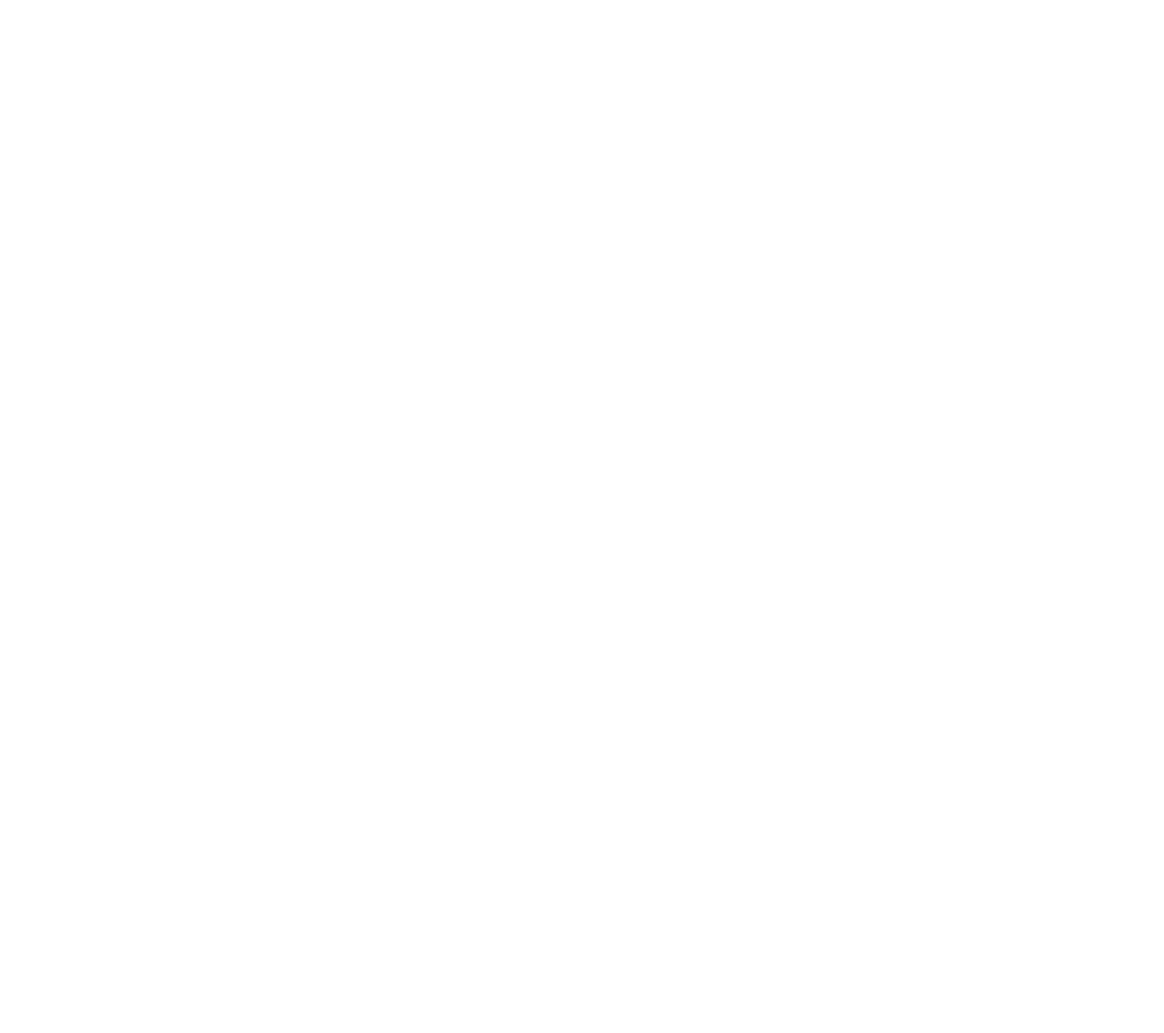
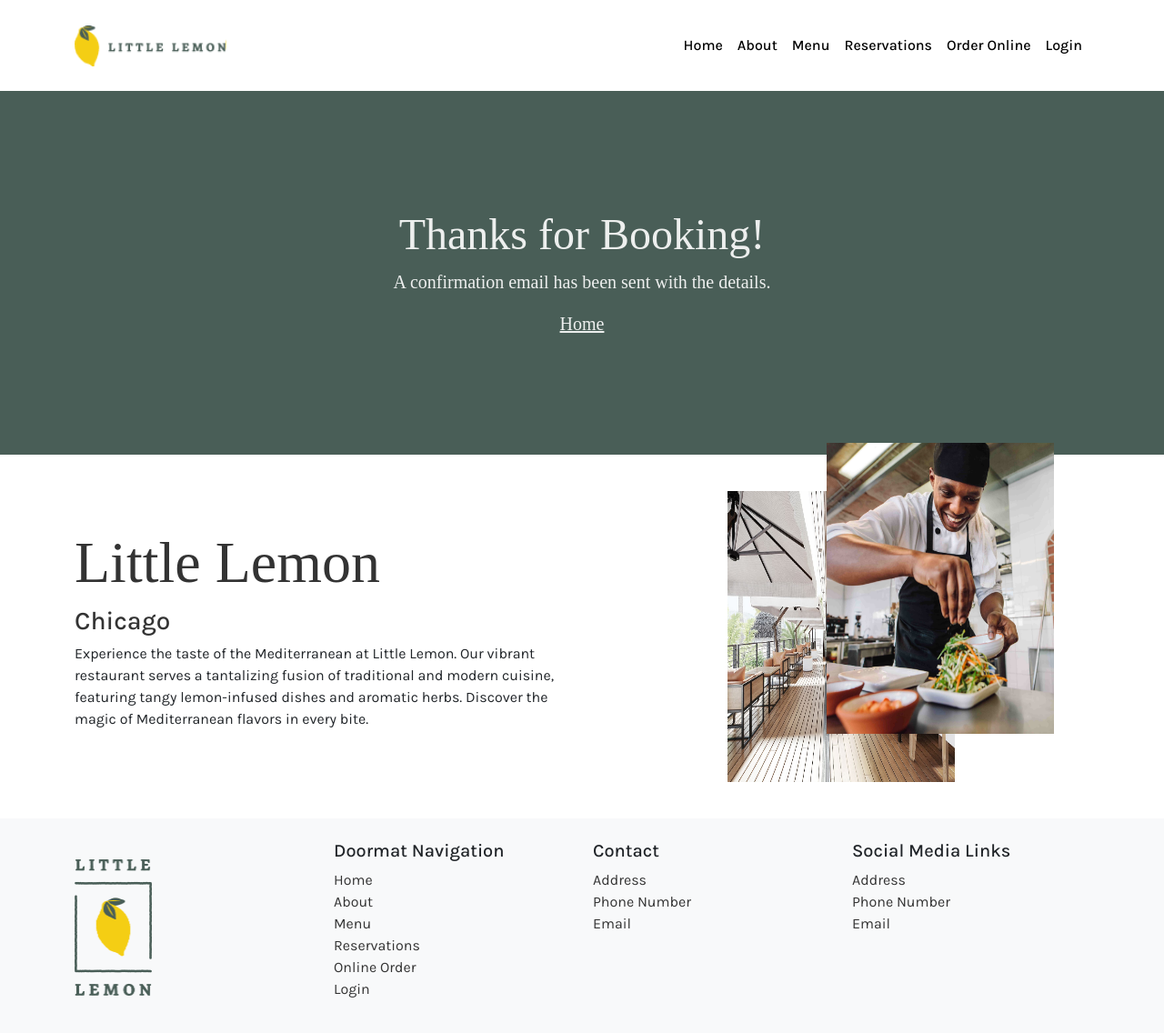
Before and after one commit to mcmurray0125/little-lemon, a React (Vite) app: page /booking-confirmation in a window 1280 px wide. Before the commit this address had no page. Shown: the top 1136 px of the page at 91% size. Before the commit the page ends 800 px from the top, so only its background shows below. Built offline with nearby package versions, Linux system fonts and the light colour scheme; a web font is replaced by a local one.

Commit message:
added booking confirmation page.

```diff
--- a/src/App.jsx
+++ b/src/App.jsx
@@ -1,6 +1,7 @@
 import { BrowserRouter as Router, Routes, Route } from 'react-router-dom';
 import HomePage from './pages/HomePage';
 import Booking from './pages/Booking';
+import Confirmation from './pages/Confirmation';
 
 
 function App() {
@@ -10,6 +11,7 @@
       <Routes>
         <Route exact path="/" element={<HomePage />} />
         <Route path="/booking" element={<Booking />} />
+        <Route path="/booking-confirmation" element={<Confirmation />} />
       </Routes>
     </Router>
   )
--- /dev/null
+++ b/src/components/BookingConfirm.jsx
@@ -0,0 +1,15 @@
+import React from 'react'
+import { Container } from "react-bootstrap"
+import { Link } from 'react-router-dom'
+
+export default function BookingConfirm() {
+  return (
+    <section id="booking-confirm">
+        <Container>
+            <h1 style={{fontSize: "48px"}}>Thanks for Booking!</h1>
+            <p className='fs-5'>A confirmation email has been sent with the details.</p>
+            <Link to='/' style={{color: "var(--light-grey)", fontSize: "1.25rem"}}>Home</Link>
+        </Container>
+    </section>
+  )
+}
--- a/src/components/BookingForm.jsx
+++ b/src/components/BookingForm.jsx
@@ -1,7 +1,7 @@
 import { useState, useEffect } from 'react';
 import { Form, Button, Container } from 'react-bootstrap';
 
-export default function BookingForm({ availableTimes, updateTimes, dispatchOnDateChange }) {
+export default function BookingForm({ availableTimes, submitData, dispatchOnDateChange }) {
   const [date, setDate] = useState('');
   const [time, setTime] = useState('17:00');
   const [guests, setGuests] = useState(1);
@@ -12,16 +12,16 @@
     dispatchOnDateChange(e.target.value);
   };
 
-  const handleSubmit = (e) => {
+  const handleFormSubmit = e => {
     e.preventDefault();
-    // Handle form submission logic here
+    submitData({ date, time, guests, occasion, });
   };
 
   return (
     <section id='booking'>
         <Container className='booking-container p-5'>
             <h1>Reserve Your Seat</h1>
-            <Form style={{ display: 'grid', width: '300px', gap: '10px' }} onSubmit={handleSubmit}>
+            <Form style={{ display: 'grid', width: '300px', gap: '10px' }} onSubmit={handleFormSubmit}>
                 <Form.Label htmlFor="res-date">Choose date</Form.Label>
                 <Form.Control
                     type="date"
--- a/src/components/Cards/SpecialCard.jsx
+++ b/src/components/Cards/SpecialCard.jsx
@@ -13,7 +13,7 @@
             <h5 className="special-price">${special.price}</h5>
           </div>
           <p>{special.description}</p>
-          <a className="fw-bold text-decoration-none" style={{color: "var(--dark-grey)"}} href="/">Order a Delivery <i className="fa-solid fa-bicycle"></i></a>
+          <a className="fw-bold text-decoration-none" style={{color: "var(--dark-grey)"}} href="#">Order a Delivery <i className="fa-solid fa-bicycle"></i></a>
         </Card.Body>
     </Card>
   )
--- a/src/components/Footer.jsx
+++ b/src/components/Footer.jsx
@@ -24,19 +24,19 @@
                   <a href="/">Home</a>
                 </li>
                 <li>
-                  <a href="/">About</a>
+                  <a href="#about-us">About</a>
                 </li>
                 <li>
-                  <a href="/">Menu</a>
+                  <a href="#">Menu</a>
                 </li>
                 <li>
-                  <a href="/">Reservations</a>
+                  <a href="/booking">Reservations</a>
                 </li>
                 <li>
-                  <a href="/r">Online Order</a>
+                  <a href="#">Online Order</a>
                 </li>
                 <li>
-                  <a href="/">Login</a>
+                  <a href="#">Login</a>
                 </li>
               </ul>
             </div>
@@ -45,9 +45,9 @@
             <div className='text-start'>
               <h5>Contact</h5>
               <ul className="list-unstyled">
-                <li><a href='/'>Address</a></li>
-                <li><a href='/'>Phone Number</a></li>
-                <li><a href='/'>Email</a></li>
+                <li><a href='#'>Address</a></li>
+                <li><a href='#'>Phone Number</a></li>
+                <li><a href='#'>Email</a></li>
               </ul>
             </div>
           </Col>
@@ -55,9 +55,9 @@
             <div className='text-start'>
               <h5>Social Media Links</h5>
               <ul className="list-unstyled">
-                <li><a href='/'>Address</a></li>
-                <li><a href='/'>Phone Number</a></li>
-                <li><a href='/'>Email</a></li>
+                <li><a href='#'>Address</a></li>
+                <li><a href='#'>Phone Number</a></li>
+                <li><a href='#'>Email</a></li>
               </ul>
             </div>
           </Col>
--- a/src/components/Navigation.jsx
+++ b/src/components/Navigation.jsx
@@ -7,7 +7,7 @@
   return (
     <Navbar expand="lg">
       <Container >
-        <Navbar.Brand href="#">
+        <Navbar.Brand href="/">
           <img
             src={logo}
             height="45"
@@ -17,12 +17,12 @@
         <Navbar.Toggle aria-controls="basic-navbar-nav" />
         <Navbar.Collapse id="basic-navbar-nav">
           <Nav className="ms-auto">
-            <Nav.Link href="#home">Home</Nav.Link>
-            <Nav.Link href="#about">About</Nav.Link>
-            <Nav.Link href="#menu">Menu</Nav.Link>
-            <Nav.Link href="#reservations">Reservations</Nav.Link>
-            <Nav.Link href="#order-online">Order Online</Nav.Link>
-            <Nav.Link href="#login">Login</Nav.Link>
+            <Nav.Link href="/">Home</Nav.Link>
+            <Nav.Link href="#about-us">About</Nav.Link>
+            <Nav.Link href="#">Menu</Nav.Link>
+            <Nav.Link href="/booking">Reservations</Nav.Link>
+            <Nav.Link href="#">Order Online</Nav.Link>
+            <Nav.Link href="#">Login</Nav.Link>
           </Nav>
         </Navbar.Collapse>
       </Container>
--- a/src/index.css
+++ b/src/index.css
@@ -242,7 +242,6 @@
 #booking {
   background-color: var(--slate-main) !important;
   height: auto;
-  width: 100dvw;
 }
 #booking h1 {
   color: var(--yellow-main);
@@ -276,6 +275,23 @@
 #booking button:active {
   background-color: var(--price-color);
 }
+
+/* BOOKING CONFIRMATION */
+#booking-confirm {
+  font-family: "Markiza Text";
+  min-height: 300px;
+  height: 50dvh;
+  background-color: var(--slate-main);
+}
+#booking-confirm .container {
+  color: var(--light-grey);
+  height: 100%;
+  display: flex;
+  flex-direction: column;
+  align-items: center;
+  justify-content: center;
+}
+
 /* FOOTER */
 footer li a {
   text-decoration: none;
--- a/src/pages/Booking.jsx
+++ b/src/pages/Booking.jsx
@@ -1,5 +1,6 @@
 import { useReducer, useEffect } from "react"
 import { fetchAPI, submitAPI } from '../utils/API'
+import { useNavigate } from "react-router-dom"
 
 import About from "../components/About"
 import Testimonials from "../components/Testimonials"
@@ -16,34 +17,27 @@
   [...initialAvailableTimes, ...fetchAPI(new Date())];
 
 export default function Booking() {
+  const navigate = useNavigate();
   const [availableTimes, dispatchOnDateChange] = useReducer(updateTimes, [], initializeTimes);
-
-  function initializeTimes() {
-    // Initialize available times with some default values
-    return [
-      "17:00",
-      "18:00",
-      "19:00",
-      "20:00",
-      "21:00",
-      "22:00",
-    ];
-  }
 
   useEffect(() => {
     console.log(availableTimes)
   }, [availableTimes])
 
 
-  function handleFormSubmit(formData) {
-    const success = submitAPI(formData);
-    // Handle the submission result
-  }
+  const submitData = formData => {
+    const response = submitAPI(formData);
+    if (response) navigate('/booking-confirmation');
+  };
 
   return (
     <>
         <Navigation/>
-        <BookingForm availableTimes={availableTimes} updateTimes={updateTimes} dispatchOnDateChange={dispatchOnDateChange}/>
+        <BookingForm
+          availableTimes={availableTimes}
+          dispatchOnDateChange={dispatchOnDateChange}
+          submitData={submitData}
+        />
         <About/>
         <Testimonials/>
         <Footer/>
--- /dev/null
+++ b/src/pages/Confirmation.jsx
@@ -0,0 +1,17 @@
+import BookingConfirm from "../components/BookingConfirm"
+import Footer from "../components/Footer"
+import Navigation from "../components/Navigation"
+import About from "../components/About"
+
+
+export default function Booking() {
+
+  return (
+    <>
+        <Navigation/>
+        <BookingConfirm />
+        <About/>
+        <Footer/>
+    </>
+  )
+}
```
Also changed, not shown: 1 other file (tests, documents, lock files or other folders).
